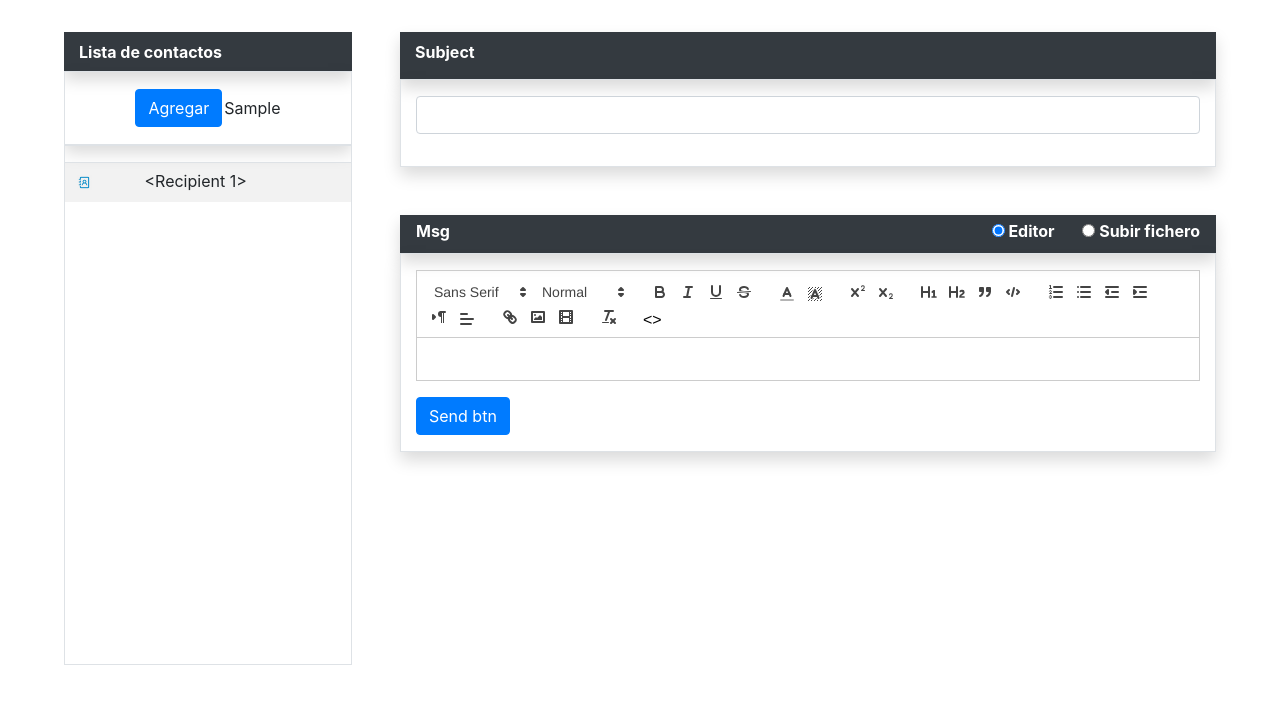
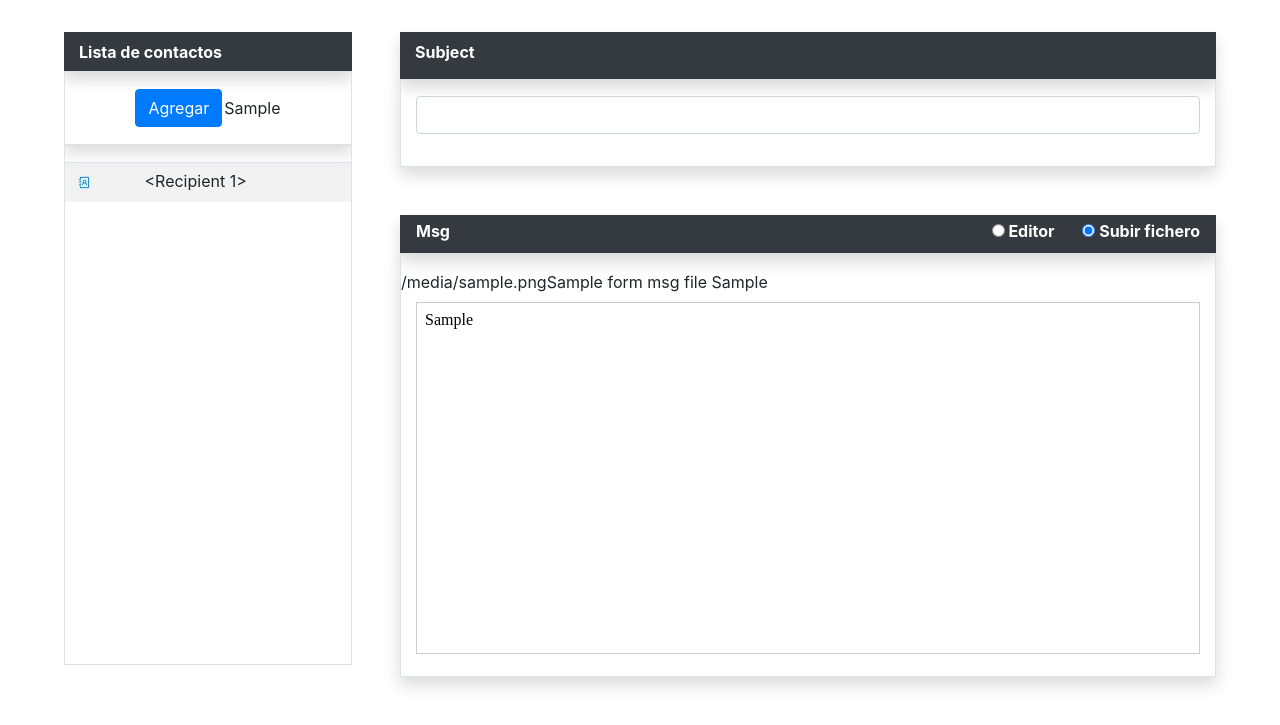
Before and after one commit to davidsirvent/mailing, a Flask app: template mailing_app/templates/main/index.html in a window 1280 px wide. Shown: the part 76-801 px from the top of the page. Run offline with Flask 2, Linux system fonts and the light colour scheme; tables that the repository leaves empty hold one stand-in row (Sample ...); the template is opened without the code that fills it: values named after a table or form of the project are taken from there, most other values are stand-ins (such as "Sample title", 1, 10 or a date in 2020); form fields are guessed from the names that the template uses; some libraries are stand-ins or nearby versions.

Commit message:
Mejoras en los uploads y al enviar

```diff
--- a/mailing_app/forms.py
+++ b/mailing_app/forms.py
@@ -26,6 +26,9 @@
 class UploadMsgForm(FlaskForm):
     file_msg = FileField(validators=[DataRequired()])
     upload_msg_btn = SubmitField(label='Subir')
+
+class MsgFileForm(FlaskForm):
+    subject_msg = StringField('Asunto')
     send_msg_btn = SubmitField(label='Enviar')
 
 class DeleteForm(FlaskForm):
--- a/mailing_app/main.py
+++ b/mailing_app/main.py
@@ -16,7 +16,7 @@
 import time
 
 from .models import Config, Recipient, Content
-from .forms import ConfigForm, MsgForm, ReportForm, UploadForm, DeleteForm, UploadMsgForm
+from .forms import ConfigForm, MsgForm, ReportForm, UploadForm, DeleteForm, UploadMsgForm, MsgFileForm
 
 
 main = Blueprint('main', __name__)
@@ -91,6 +91,25 @@
                 for err in errorMessages:
                     flash("ERROR: " + err)
 
+    # Send file msg
+    formMsgFile = MsgFileForm()
+    if formMsgFile.send_msg_btn.data:
+        if formMsgFile.validate_on_submit():
+
+            msg = Content.query.get(1).msg
+            for recipient in recipients:
+                result = send(recipient, formMsgFile.subject_msg.data, msg)
+                timestamp = time.strftime('%d %b %Y %H:%M:%S')
+                report[recipient] = result + ' (' + timestamp + ')'
+
+            session['report'] =  report
+            return redirect(url_for('main.report', report=report))
+
+        else:
+            for field, errorMessages in formMsgFile.errors.items():
+                for err in errorMessages:
+                    flash("ERROR: " + err)
+
 
     # Delete contacts
     formDelete = DeleteForm()
@@ -105,7 +124,7 @@
                 for err in errorMessages:
                     flash("ERROR: " + err)
 
-    return render_template('main/index.html', form=form, formFile=formFile, formDelete=formDelete, formMsgUpload=formMsgUpload, recipients=recipients)
+    return render_template('main/index.html', form=form, formFile=formFile, formDelete=formDelete, formMsgUpload=formMsgUpload, formMsgFile=formMsgFile, recipients=recipients)
 
 
 # Report view (when mailing is sent)
--- a/mailing_app/static/css/custom.css
+++ b/mailing_app/static/css/custom.css
@@ -11,7 +11,7 @@
 }
 
  #preview {
-    border: 0px;
+    border: 1px solid #ccc;
     width: 100%;
     height: 44vh !important;
     overflow-y: scroll;
--- a/mailing_app/static/js/main.js
+++ b/mailing_app/static/js/main.js
@@ -1,5 +1,6 @@
 setInterval(function () {
     document.getElementById("subject").value = document.getElementById("subject_tmp").value;
+    document.getElementById("subject_msg").value = document.getElementById("subject_tmp").value;
     document.getElementById("msg").value = document.getElementById("editor").firstChild.innerHTML;
 }, 250);
 
@@ -14,14 +15,35 @@
     document.getElementById("upload-form").style.display = "hidden";
 }
 
+/*
+function uploadBtn() {
+    document.getElementById("subject_msg").removeAttribute('required');
+}
+*/
+
 function msgEditor() {
-    var myClass = "row mb-5 "
+    var myClass = "row mb-5 ";
     document.getElementById("msg-file").className = myClass + "d-none";
     document.getElementById("msg-editor").className = myClass;
+    document.cookie = "option=editor";
 }
 
 function msgFile() {
-    var myClass = "row mb-5 "
+    var myClass = "row mb-5 ";
     document.getElementById("msg-editor").className = myClass + "d-none";
     document.getElementById("msg-file").className = myClass;
+    document.cookie = "option=upload";
 }
+
+function loadData() {
+    var cookie = document.cookie;
+    if (cookie == "option=editor") {
+        document.getElementById("radioEditor").checked = true;
+        document.getElementById("radioMsg").checked = false;
+        msgEditor();
+    } else {
+        document.getElementById("radioMsg").checked = true;
+        document.getElementById("radioEditor").checked = false;
+        msgFile();
+    }
+}
--- a/mailing_app/templates/base.html
+++ b/mailing_app/templates/base.html
@@ -21,7 +21,7 @@
   <title>Just Mailing</title>
 </head>
 
-<body>
+<body onload="loadData()">
 
   {% include 'navbar.html' %}
 
--- a/mailing_app/templates/main/index.html
+++ b/mailing_app/templates/main/index.html
@@ -70,8 +70,8 @@
                             </td>
                             <td class="text-right">
                                 <div class="text-right">
-                                    <label class="mr-4"><input type="radio" name="editorType" value="editor" onclick="msgEditor()" checked> Editor</label>
-                                    <label><input type="radio" name="editorType" value="upload" onclick="msgFile()"> Subir fichero</label>
+                                    <label class="mr-4"><input id="radioEditor" type="radio" name="editorType" value="editor" onclick="msgEditor()" checked> Editor</label>
+                                    <label><input id="radioMsg" type="radio" name="editorType" value="upload" onclick="msgFile()"> Subir fichero</label>
                                 </div>
                             </td>
                         </tr>
@@ -99,19 +99,25 @@
             <!-- File upload option-->
             <div id="msg-file" class="row mb-5 d-none">
                 <div class="col {{ col_body() }}">
+                    <div class="row">
                     <form id="upload-msg" class="form-inline" enctype="multipart/form-data" method="POST">
                         {{ formMsgUpload.csrf_token }}
-                          {{ formMsgUpload.file_msg(class="btn mr-3") }}
+                        {{ formMsgUpload.file_msg(class="btn mr-3", onclick="uploadBtn()") }}
                         {{ formMsgUpload.upload_msg_btn(class="btn btn-info mr-3") }}
-                          {{ formMsgUpload.send_msg_btn(class="btn btn-primary") }}
                     </form>
+                    <form id="send-msg" class="form-inline" method="POST">
+                        {{ formMsgFile.csrf_token }}
+                        {{ formMsgFile.subject_msg(class="form-control", type="hidden", required="") }}
+                        {{ formMsgFile.send_msg_btn(class="btn btn-primary", onclick="waiting()") }}
+                    </form>
+                    </div>
+
                     <div class="w-100 mt-2">
                         <iframe id="preview" src="{{ url_for('main.preview') }}"></iframe>
                     </div>
                 </div>
+            </div>
 
-
-            </div>
         </div>
     </div>
 </div>
```
Also changed, not shown: readme_img/config.png (added), readme_img/logo.png (added), readme_img/principal.png (added), readme_img/upload.png (added). Lines whose indentation alone changed are shown as unchanged.
